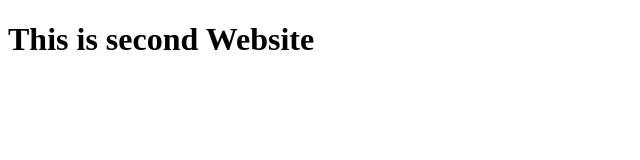
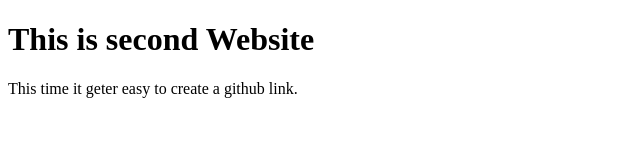
Before and after one commit to mlokman286/my-second-website, a plain HTML site: page index.html in a window 1280 px wide. Shown: the whole page, without its empty margins (0-640 px from the left). Drawn offline with Linux system fonts and the light colour scheme.

Commit message:
adding lines

```diff
--- a/index.html
+++ b/index.html
@@ -7,5 +7,6 @@
 </head>
 <body>
     <h1>This is second Website</h1>
+    <p>This time it geter easy to create a github link.</p>
 </body>
 </html>
```
